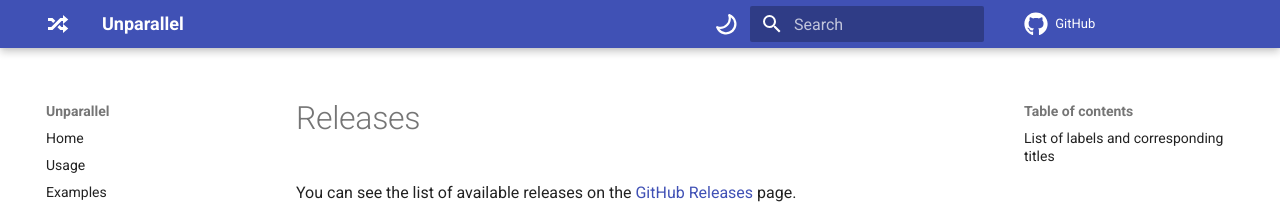
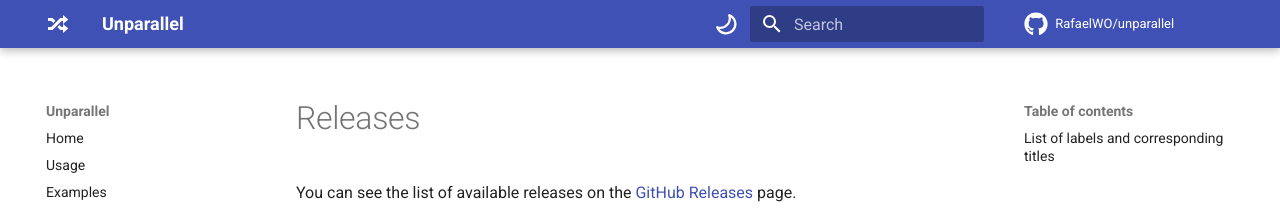
Before and after one commit to RafaelWO/unparallel, an MkDocs documentation site: the page built from docs/releases.md, in a window 1280 px wide. Shown: the top 208 px of the page. Built offline with MkDocs 1.6.1 and Material for MkDocs 9.7.7, drawn with Linux system fonts in a browser that asks for light colours; comment, search, counter and statistics services are not loaded; the version menu is left out.

Commit message:
📝 Add repo name to docs site

```diff
--- a/mkdocs.yml
+++ b/mkdocs.yml
@@ -1,6 +1,7 @@
 site_name: Unparallel
 site_url: https://rafaelwo.github.io/unparallel/
 repo_url: https://github.com/RafaelWO/unparallel
+repo_name: RafaelWO/unparallel
 nav:
   - Home: index.md
   - Usage: usage.md
```
